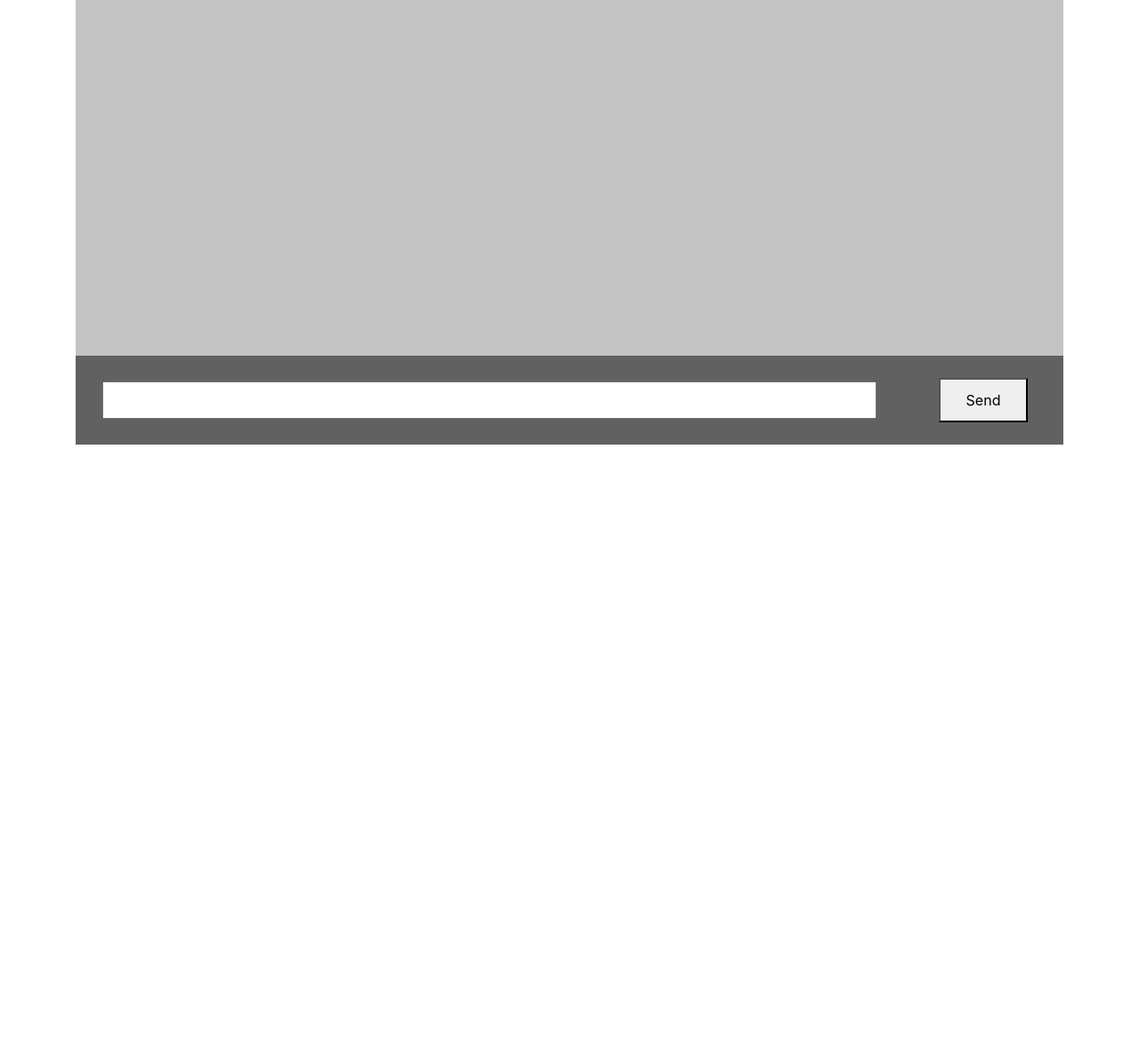
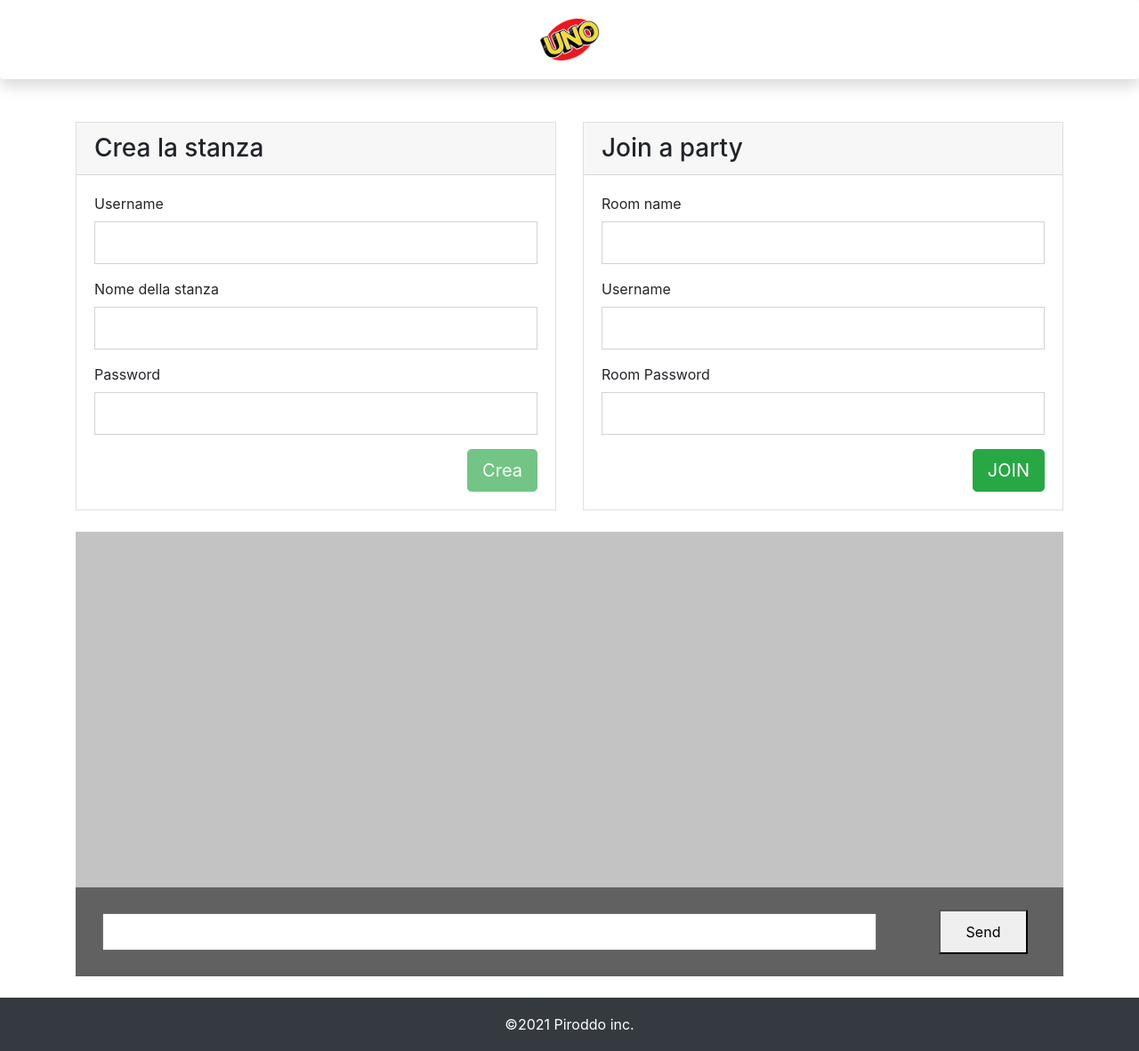
Before and after one commit to nicoglori/Uno, an Angular app: page / in a window 1280 px wide. Shown: the whole page at 89% size. Before the commit the page ends 800 px from the top, so only its background shows below. Built offline with nearby package versions, Linux system fonts and the light colour scheme; no server answers.

Commit message:
fixed graphical things

```diff
--- a/src/app/app.component.html
+++ b/src/app/app.component.html
@@ -1,3 +1,12 @@
+<app-header></app-header>
+<router-outlet></router-outlet>
+
+
+
+<br>
 <div class="container">
   <app-chat-inbox></app-chat-inbox>
 </div>
+<br>
+
+<app-footer></app-footer>
--- a/src/app/footer/footer.component.css
+++ b/src/app/footer/footer.component.css
@@ -1,6 +1,5 @@
 
   .footer {
-    position: absolute;
     bottom: 0;
     width: 100%;
     height: 60px; /* Set the fixed height of the footer here */
--- a/src/app/footer/footer.component.html
+++ b/src/app/footer/footer.component.html
@@ -1,5 +1,5 @@
 <footer class="footer bg-dark text-center">
-    <div class="container">
-        <span class="text-white">©{{date | date:'yyyy'}} Piroddo inc.</span>
-    </div>
+  <div class="container">
+    <span class="text-white">©{{date | date:'yyyy'}} Piroddo inc.</span>
+  </div>
 </footer>
```
